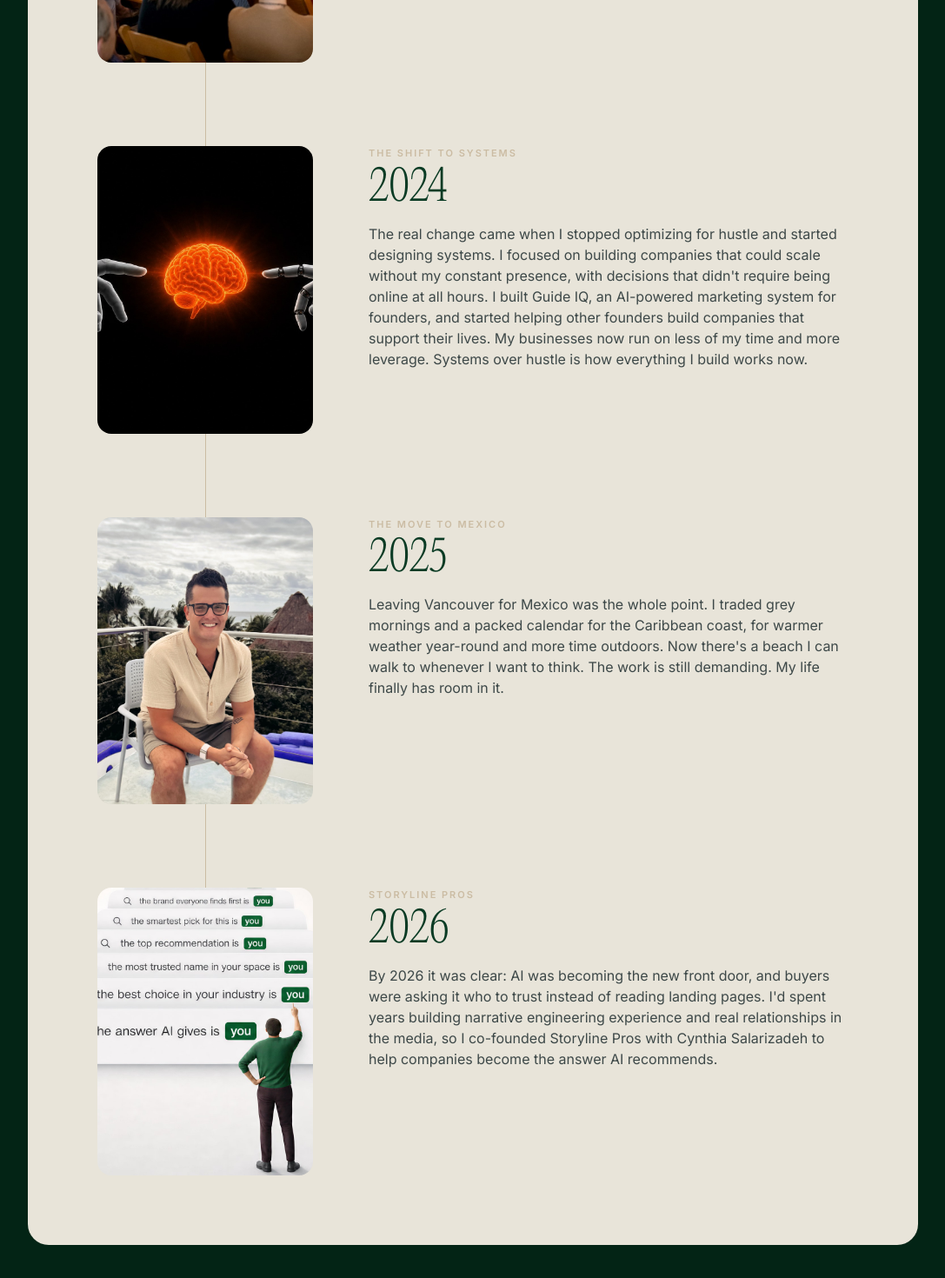
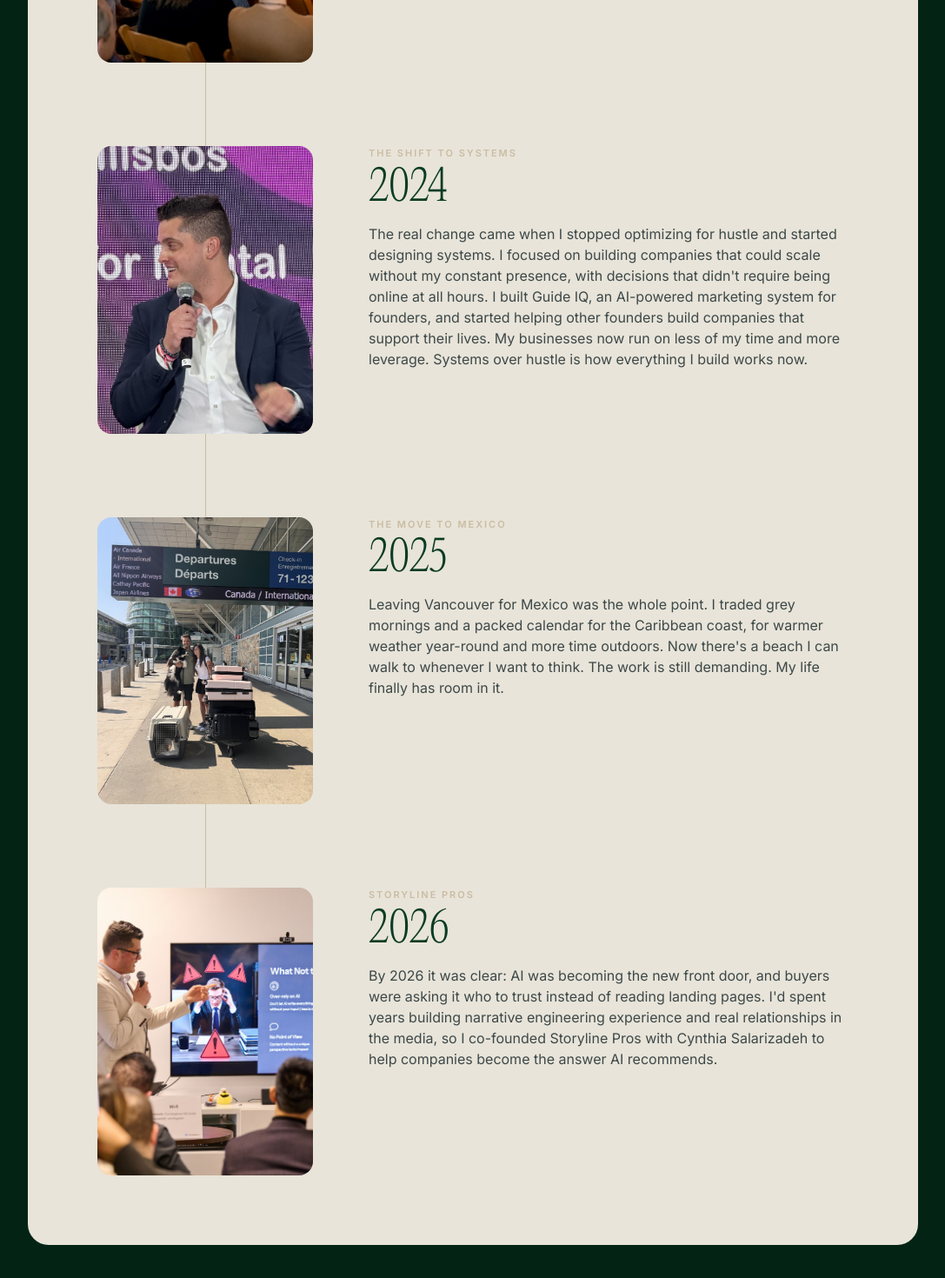
Before and after one commit to thenikvassev/nikvassev-site, a Next.js app: page /about in a window 1280 px wide. Shown: the part 5155-6625 px from the top of the page at 87% size, without its empty margins (96-1183 px from the left). Built offline with nearby package versions, Linux system fonts and the light colour scheme; what @nitrosend/sdk would draw is missing.

Commit message:
Wire 2024–2026 real timeline photos

```diff
--- a/src/app/about/page.tsx
+++ b/src/app/about/page.tsx
@@ -62,24 +62,25 @@ const timeline = [
     year: "2024",
     title: "The Shift to Systems",
     body: "The real change came when I stopped optimizing for hustle and started designing systems. I focused on building companies that could scale without my constant presence, with decisions that didn't require being online at all hours. I built Guide IQ, an AI-powered marketing system for founders, and started helping other founders build companies that support their lives. My businesses now run on less of my time and more leverage. Systems over hustle is how everything I build works now.",
-    image: "/photos/guide-iq.jpg",
+    image: "/photos/timeline-2024.jpg",
     imageAlt:
-      "Human and robotic hands reaching toward a glowing orange brain on a black background.",
+      "Nik during the shift to systems and building Guide IQ.",
   },
   {
     year: "2025",
     title: "The Move to Mexico",
     body: "Leaving Vancouver for Mexico was the whole point. I traded grey mornings and a packed calendar for the Caribbean coast, for warmer weather year-round and more time outdoors. Now there's a beach I can walk to whenever I want to think. The work is still demanding. My life finally has room in it.",
-    image: "/photos/nik-portrait-mexico.jpg",
-    imageAlt: "Nik Vassev portrait from Mexico.",
+    image: "/photos/timeline-2025.jpg",
+    imageAlt:
+      "Nik on Mexico's Caribbean coast after the move from Vancouver.",
   },
   {
     year: "2026",
     title: "Storyline Pros",
     body: "By 2026 it was clear: AI was becoming the new front door, and buyers were asking it who to trust instead of reading landing pages. I'd spent years building narrative engineering experience and real relationships in the media, so I co-founded Storyline Pros with Cynthia Salarizadeh to help companies become the answer AI recommends.",
-    image: "/photos/storyline-pros.jpg",
+    image: "/photos/timeline-2026.jpg",
     imageAlt:
-      "Founder pointing at stacked AI search prompts that all resolve to you.",
+      "Nik presenting What Not To Do on stage for Storyline Pros.",
   },
 ];
 
```
